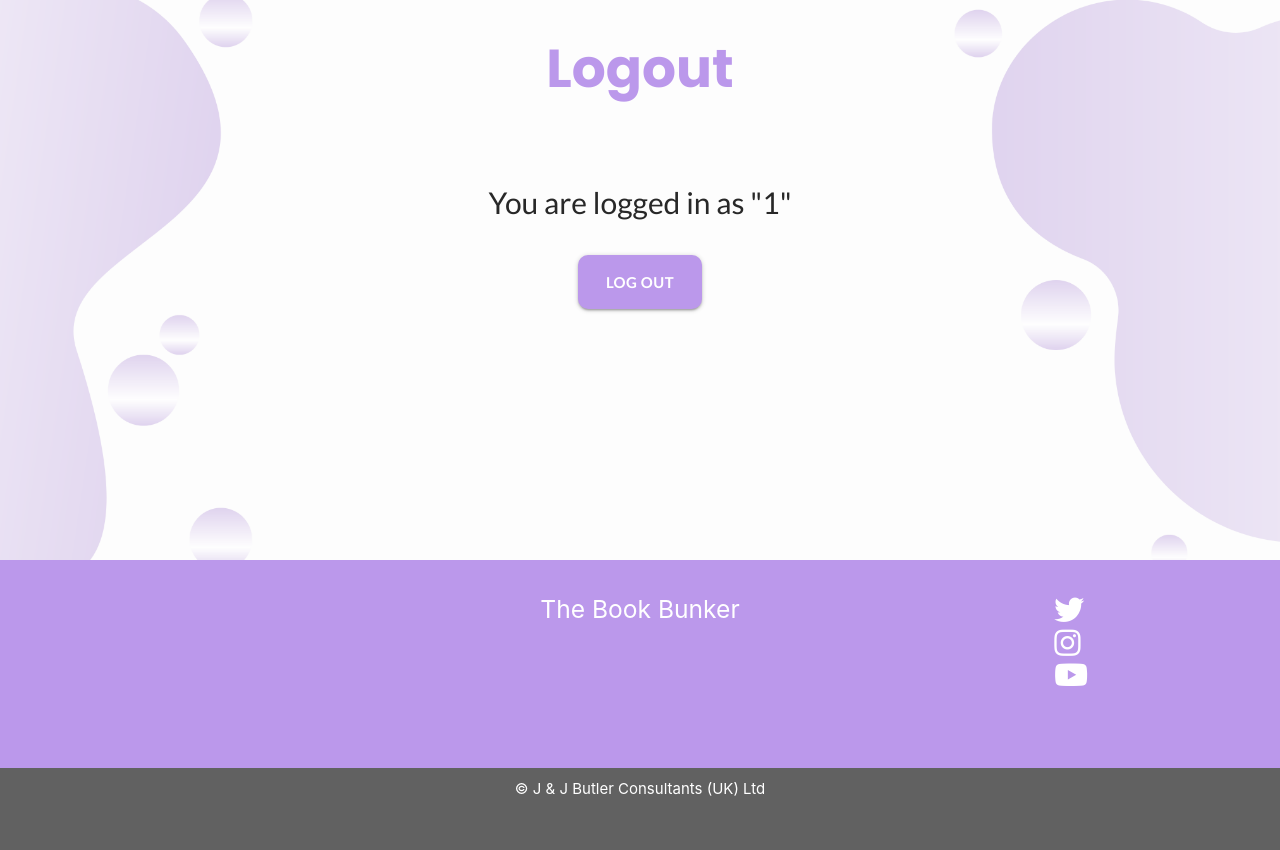
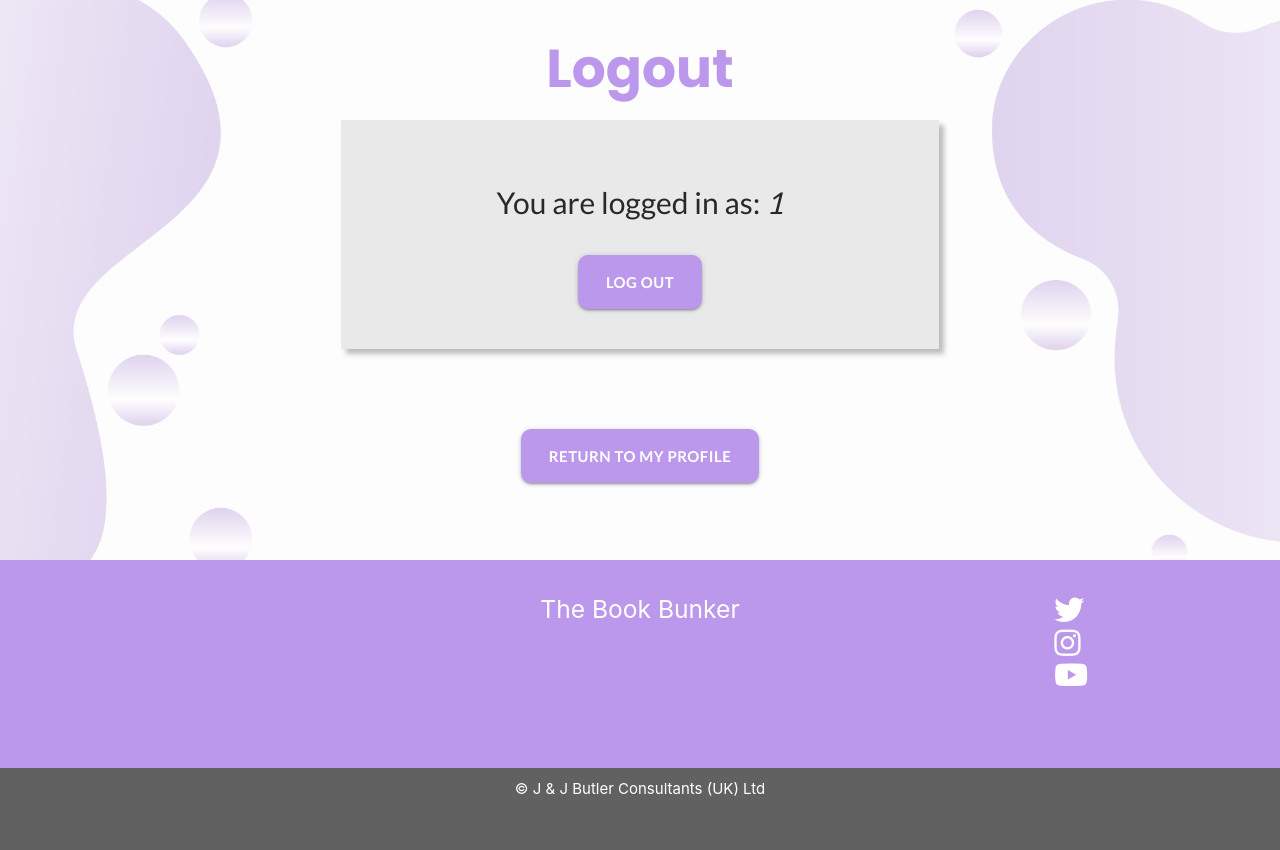
Before and after one commit to daisybutler/The-Book-Bunker-project03, a Flask app: page /logout in a window 1280 px wide. Shown: the part 64-914 px from the top of the page. Run offline with Flask 2, Linux system fonts and the light colour scheme; the visitor is signed in with stand-in values (Sample User, id 1); some libraries are stand-ins or nearby versions.

Commit message:
Styled logout page with box shadowing and a back to profile button.

```diff
--- a/static/css/style.css
+++ b/static/css/style.css
@@ -248,6 +248,7 @@ nav li a {
     background-color: #DAD9D9;
     padding-bottom: 20px;
     padding-top: 10px;
+    box-shadow: grey 2px 5px 5px;
 }
 
 .card-image {
@@ -378,6 +379,18 @@ nav li a {
     color: #282828;
 }
 
+#logout-page-confirm {
+    background-color: rgb(233, 233, 233);
+    box-shadow: rgb(189, 189, 189) 5px 5px 5px;
+    padding-bottom: 40px;
+}
+
+#back-to-profile-button {
+    padding-top: 60px;
+}
+
+
+
 /* FOOTER ------------------------------- */
 
 .page-footer {
--- a/templates/logout.html
+++ b/templates/logout.html
@@ -4,14 +4,20 @@
 <div id="logout-page" class="container">
     <h2>Logout</h2>
     <div class="row">
-        <div class="col s12 center">
+        <div class="col s12 m8 offset-m2 center" id="logout-page-confirm">
+
             <!---Display which username is currently logged in-->
-            <p id="logout-page-message">You are logged in as "{{ session["user"] }}"</p>
+            <p id="logout-page-message">You are logged in as: <em>{{ session["user"] }}</em></p>
 
             <!---Log out button-->
             <a class="waves-effect waves-light btn-large" href = "{{ url_for('confirm_logout') }}">Log Out</a>
         </div>
     </div>
+    <div class="row">
+        <div id="back-to-profile-button" class="col s12 m8 offset-m2 center">
+            <a class="btn-large" href="{{ url_for('dashboard', username=session['user']) }}">Return to my profile</a>
+        </div>
+    </div>
 </div>
 
 {% endblock %}
```
